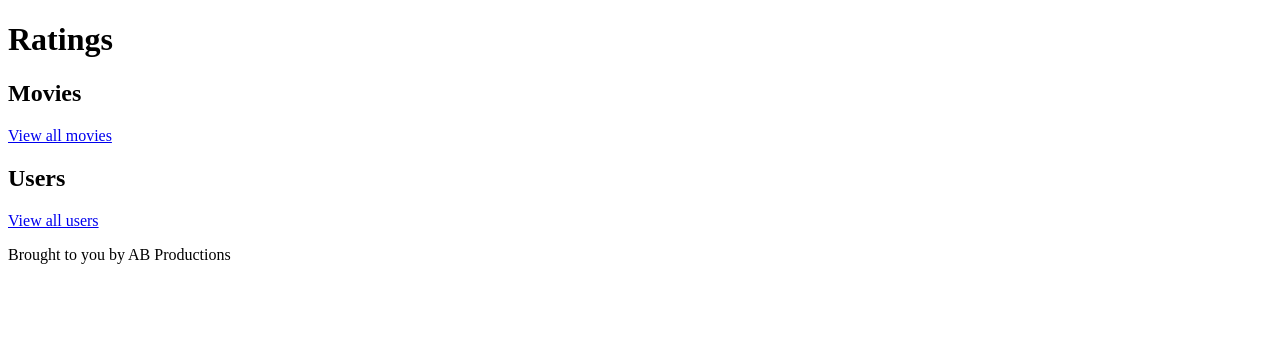
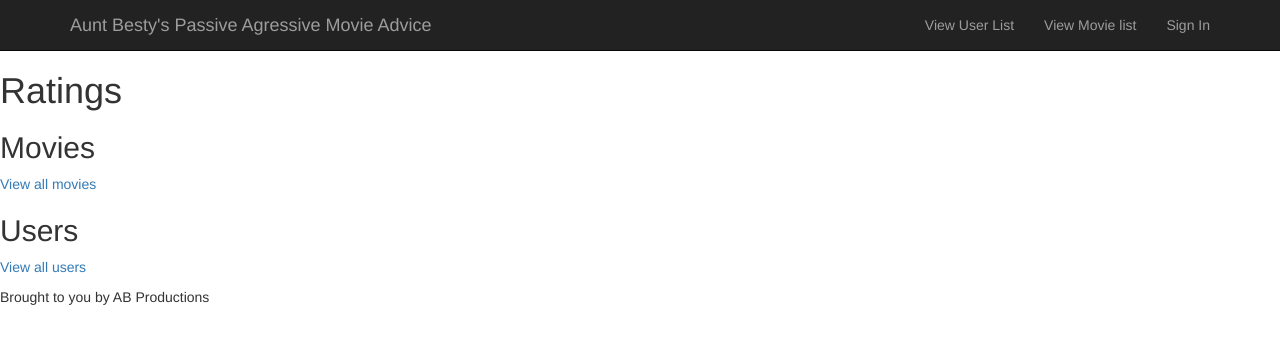
Before and after one commit to allisonkcraig/rating-project, a Flask app: page / in a window 1280 px wide. Shown: the top 344 px of the page. Run offline with Flask 2, Linux system fonts and the light colour scheme; some libraries are stand-ins or nearby versions.

Commit message:
Added signin-signout functionality, user lookup, and session cookies.

```diff
--- a/server.py
+++ b/server.py
@@ -62,22 +62,36 @@ def user_detail_page():
     return render_template("user-detail.html")
 
 
-@app.route('/loggin')
+@app.route('/login', methods=['GET'])
 def loggin_page():
     """List of all users in a pretty pretty table.
         MAY BE MODAL WITH AJAX
     """
-
     return render_template("loggin.html")
 
 
+@app.route('/login', methods=['POST'])
+def process_login():
+    email = request.form.get("email")
+    password = request.form.get("password")
+
+    user_info = User.user_auth(email, password)
+    user_id = user_info[0]
+    user_email = user_info[1]
+
+    if user_email != None:
+        session['user_id'] = user_id
+        return render_template("homepage.html", user_id=user_id, email=user_email)
+    else:
+        return render_template("register.html", user_id=user_id)
+
 @app.route('/logout')
-def loggin_page():
+def logout_page():
     """List of all users in a pretty pretty table.
         MAY BE MODAL WITH AJAX
     """
-
-    return render_template("logout.html")
+    del session['user_id']
+    return render_template("homepage.html")
 
 
 @app.route('/registration')
--- a/templates/base.html
+++ b/templates/base.html
@@ -3,13 +3,46 @@
 <head>
   <title>Aunt Besty's Passive Agressive Movie Advice</title>
   <script src="//code.jquery.com/jquery-1.11.3.min.js"></script>
-  <link src="https://maxcdn.bootstrapcdn.com/bootstrap/3.3.5/css/bootstrap.min.css">
-  <script type="https://maxcdn.bootstrapcdn.com/bootstrap/3.3.5/js/bootstrap.min.js"></script>
 
+  <link rel="stylesheet" href="https://maxcdn.bootstrapcdn.com/bootstrap/3.3.5/css/bootstrap.min.css">
 </head>
 
 <body>
-  <div class="header"><title>Aunt Besty's Passive Agressive Movie Advice</title></div>
+    <div class="navbar navbar-inverse navbar-static-top">
+    <div class="container">
+
+        <div class="navbar-header">
+            <a class="navbar-brand" href="/">Aunt Besty's Passive Agressive Movie Advice</a>
+
+            {% if email is defined %}
+            <a class="navbar" href="/user-detail">Hello, {{ email }}!</a>
+            {% endif %}
+
+        </div>
+
+        <div class="navbar-collapse collapse">
+            <ul class="nav navbar-nav navbar-right">
+                <li>
+                    <a href="/user-list">
+                        View User List
+                    </a>
+                </li>
+                <li>
+                    <a href="/movie-list">
+                        View Movie list
+                    </a>
+                </li>
+                {% if session['user_id'] is defined %}
+                  <li><a href="/logout" id="logout">Sign Out</a></li>
+                {% else %}
+                  <li><a href="/login">Sign In</a></li>
+                {% endif %}
+            </ul>
+        </div>
+
+    </div>
+</div>
+  <div class="header"><title></title></div>
 
   {% block content %} put your content here {% endblock %}
 
```
Also changed, not shown: model.py (+7 -0 lines), templates/loggin.html (+26 -5 lines), ratings.db.
